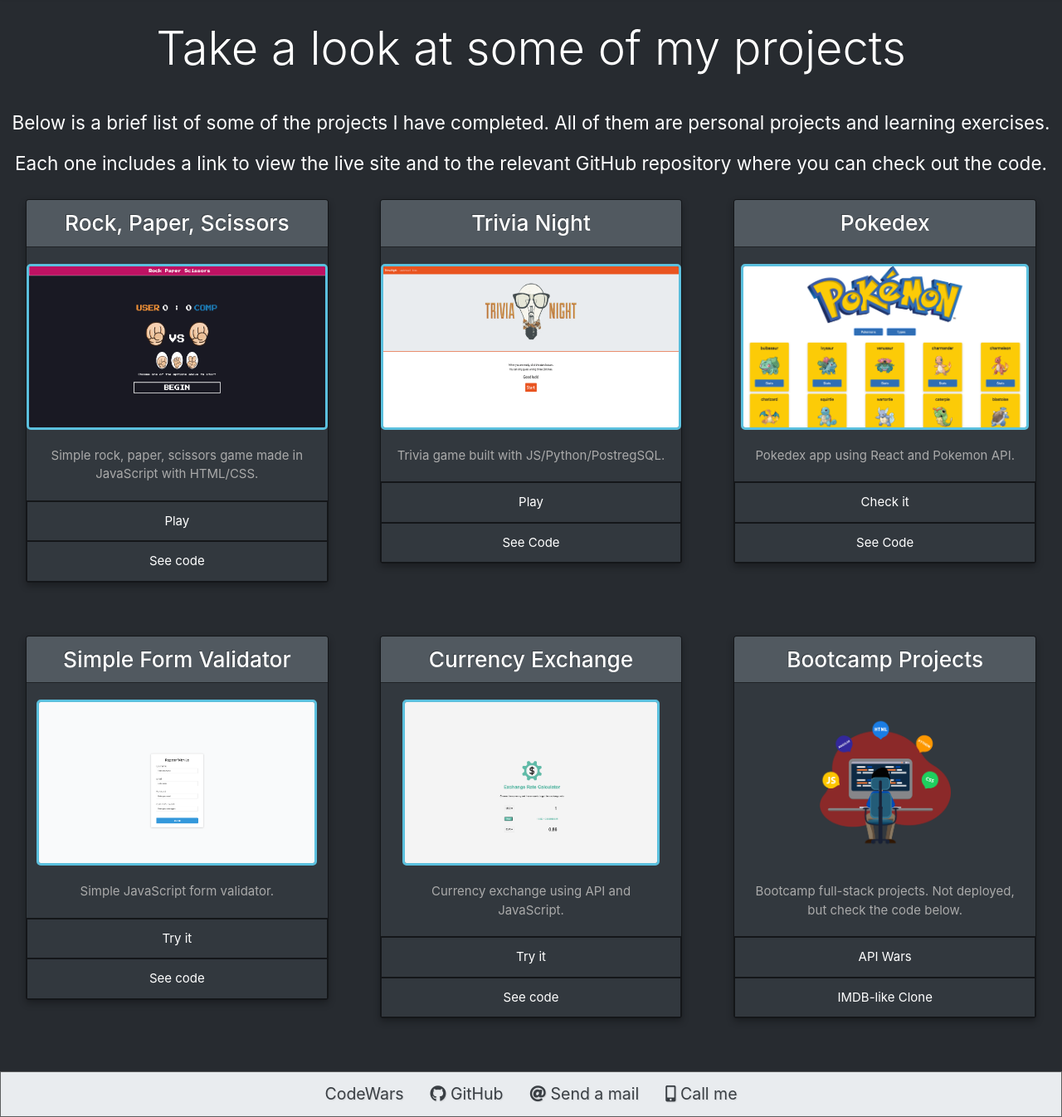
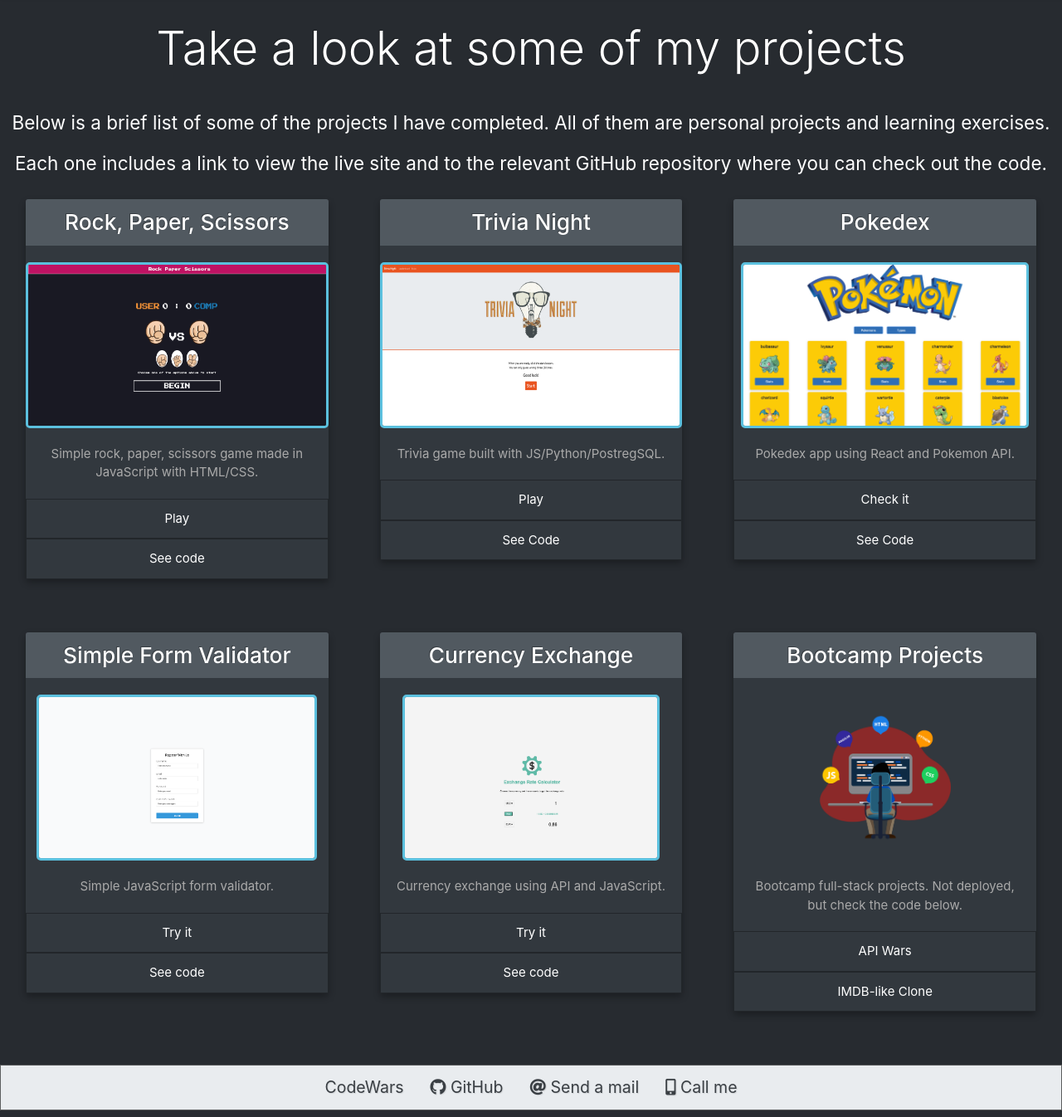
Before and after one commit to soare23/online-portofolio, a Flask app: page / in a window 1280 px wide. Shown: the part 959-2305 px from the top of the page at 83% size. Run offline with Flask 2, Linux system fonts and the light colour scheme; some libraries are stand-ins or nearby versions.

Commit message:
small design tweaks

```diff
--- a/static/bootstrap_style.css
+++ b/static/bootstrap_style.css
@@ -54,11 +54,17 @@
 
 .list-group-item {
   text-align: center !important;
+  border: 1px solid rgba(0, 0, 0, 0.322) !important;
 }
 
 .card {
   color: var(--white);
   box-shadow: 0 4px 8px 0 rgba(0, 0, 0, 0.3);
+  border: none !important;
+}
+
+.card-header {
+  border-bottom: none !important;
 }
 
 .card:hover {
@@ -67,6 +73,7 @@
 
 .card-text {
   text-align: center;
+  /* color: rgba(255, 255, 255, 0.87) !important; */
 }
 
 img {
```
